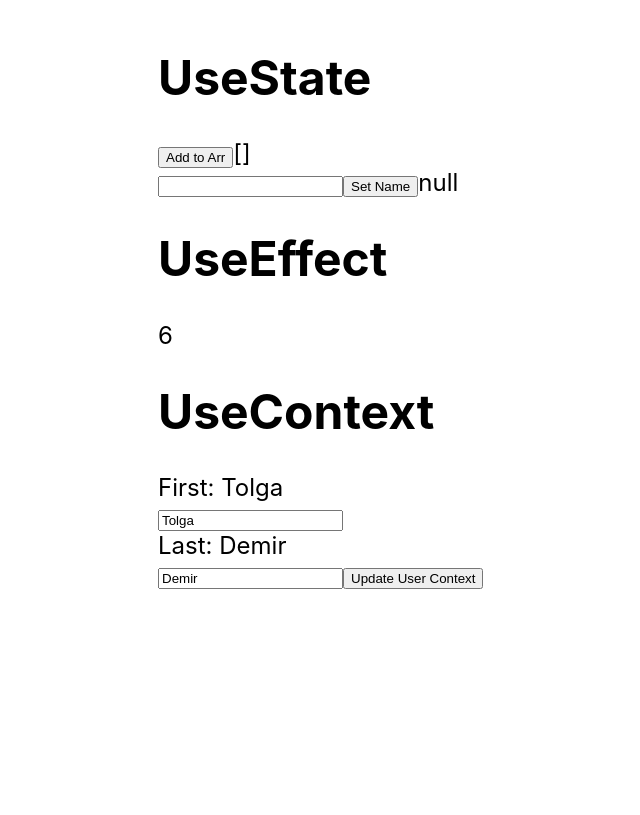
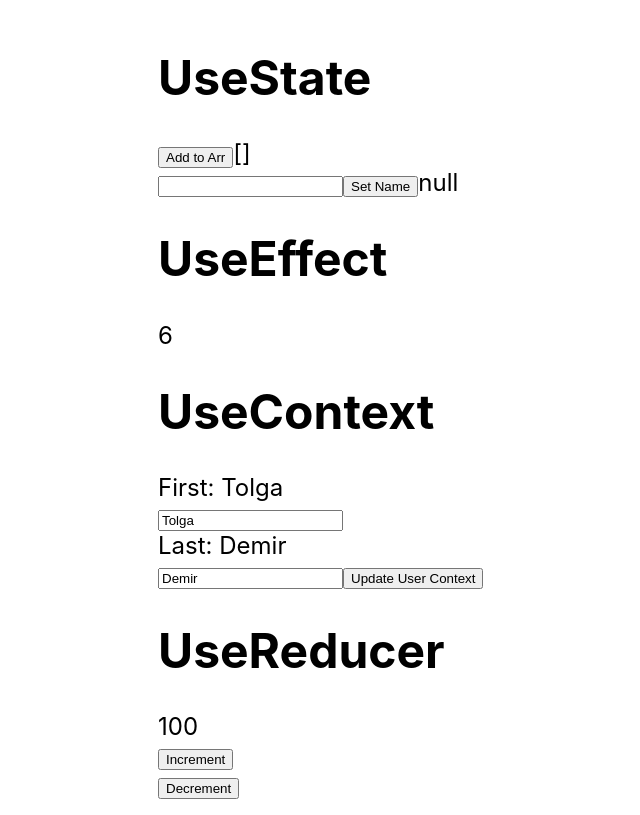
Before and after one commit to HuseyinAtacanDemir/ts-hooks, a React (Create React App) app: page / in a window 1280 px wide. Shown: the whole page, without its empty margins (82-722 px from the left). Built offline with nearby package versions, Linux system fonts and the light colour scheme.

Commit message:
useReducer basics complete

```diff
--- a/src/App.tsx
+++ b/src/App.tsx
@@ -1,5 +1,6 @@
 import UseContextComponent from "./components/useContext.component";
 import UseEffectComponent from "./components/useEffect.component";
+import UseReducerComponent from "./components/useReducer.component";
 import UseStateComponent from "./components/useState.component";
 import UseContextProvider from "./context/provider";
 
@@ -14,6 +15,8 @@
       <UseContextProvider>
         <UseContextComponent />
       </UseContextProvider>
+      <h1>UseReducer</h1>
+      <UseReducerComponent />
     </div>
   );
 }
--- /dev/null
+++ b/src/components/useReducer.component.tsx
@@ -0,0 +1,42 @@
+import React, { ReactNode, useReducer } from "react";
+import { counterReducer, initialState } from "../context/reducers";
+
+interface Props {
+  children?: ReactNode;
+}
+
+const UseReducerComponent = (props: Props) => {
+  const [state, dispatch] = useReducer(counterReducer, initialState);
+
+  return (
+    <div>
+      <div>{state.counter}</div>
+      <div>
+        <button
+          onClick={() =>
+            dispatch({
+              type: "increment",
+              payload: 10,
+            })
+          }
+        >
+          Increment
+        </button>
+      </div>
+      <div>
+        <button
+          onClick={() =>
+            dispatch({
+              type: "decrement",
+              payload: 10,
+            })
+          }
+        >
+          Decrement
+        </button>
+      </div>
+    </div>
+  );
+};
+
+export default UseReducerComponent;
--- /dev/null
+++ b/src/context/reducers.tsx
@@ -0,0 +1,31 @@
+import React from "react";
+
+export const initialState = {
+  counter: 100,
+};
+
+export type ACTION_TYPES =
+  | { type: "increment"; payload: number }
+  | { type: "decrement"; payload: number };
+
+export const counterReducer = (
+  state: typeof initialState,
+  action: ACTION_TYPES
+) => {
+  switch (action.type) {
+    case "increment":
+      return {
+        ...state,
+        counter: state.counter + action.payload,
+      };
+    case "decrement":
+      return {
+        ...state,
+        counter: state.counter - action.payload,
+      };
+    default:
+      return {
+        ...state,
+      };
+  }
+};
```
